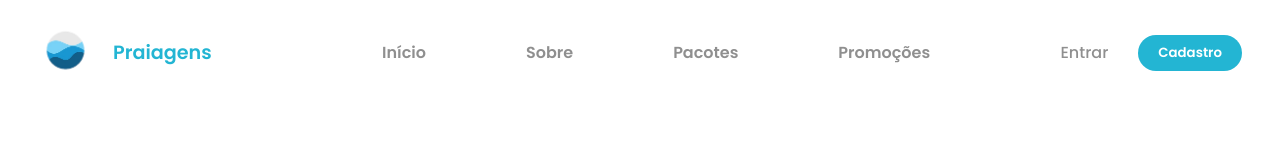
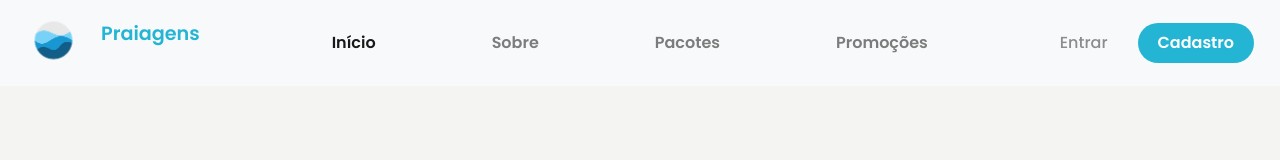
Before and after one commit to pamyszz/praiagens, a plain HTML site: page index.html in a window 1280 px wide. Drawn offline with nearby package versions, Linux system fonts and the light colour scheme.

Commit message:
Ajustei cabeçalho e responsivo hamburguer adicionado

```diff
--- a/css/style.css
+++ b/css/style.css
@@ -14,6 +14,9 @@
     --helvetica-neue-font: "Open Sans", sans-serif;
 }
 
+body{
+    background-color: var(--cor-background);
+}
 nav {
     display: flex;
     justify-content: space-between;
@@ -26,6 +29,7 @@ nav {
     align-items: center;
     font-weight: 600;
     font-size: 1.2rem;
+    margin-right: auto;
 }
 
 #logo-nav img {
@@ -42,14 +46,14 @@ nav {
 ul {
     display: flex;
     list-style-type: none;
+    margin: 0;
+    padding: 0;
+    justify-content: center;
+    flex: 1;
 }
 
 ul li {
-    margin-right: 100px;
-}
-
-ul li:last-child {
-    margin-right: 0;
+    margin: 0 50px;
 }
 
 ul li a {
@@ -67,6 +71,7 @@ ul li a:hover {
 #nav-buttons {
     display: flex;
     align-items: center;
+    margin-left: auto;
 }
 
 #nav-buttons button {
--- a/index.html
+++ b/index.html
@@ -3,28 +3,45 @@
 <head>
     <meta charset="UTF-8">
     <meta name="viewport" content="width=device-width, initial-scale=1.0">
+    <link rel="stylesheet" href="https://stackpath.bootstrapcdn.com/bootstrap/4.5.2/css/bootstrap.min.css">
     <link rel="stylesheet" href="css/style.css">
     <title>Document</title>
 </head>
 <body>
     <header>
-        <nav>
+        <nav class="navbar navbar-expand-lg navbar-light bg-light">
             <div id="logo-nav">
                 <img src="imgs/image-removebg-preview 1.png" alt="">
                 <p>Praiagens</p>
             </div>
-            <ul class="lista-nav">
-                <li><a href="#">Início</a></li>
-                <li><a href="#">Sobre</a></li>
-                <li><a href="#">Pacotes</a></li>
-                <li><a href="#">Promoções</a></li>
-
-            </ul>
-            <div id="nav-buttons">
-                <a href="#">Entrar</a>
-                <button>Cadastro</button>
+            <button class="navbar-toggler" type="button" data-toggle="collapse" data-target="#navbarNav" aria-controls="navbarNav" aria-expanded="false" aria-label="Toggle navigation">
+                <span class="navbar-toggler-icon"></span>
+            </button>
+            <div class="collapse navbar-collapse" id="navbarNav">
+                <ul class="navbar-nav ml-auto">
+                    <li class="nav-item active">
+                        <a class="nav-link" href="#">Início</a>
+                    </li>
+                    <li class="nav-item">
+                        <a class="nav-link" href="#">Sobre</a>
+                    </li>
+                    <li class="nav-item">
+                        <a class="nav-link" href="#">Pacotes</a>
+                    </li>
+                    <li class="nav-item">
+                        <a class="nav-link" href="#">Promoções</a>
+                    </li>
+                </ul>
+                <div id="nav-buttons">
+                    <a href="#">Entrar</a>
+                    <button>Cadastro</button>
+                </div>
             </div>
         </nav>
     </header>
+
+    <script src="https://code.jquery.com/jquery-3.5.1.slim.min.js"></script>
+    <script src="https://cdn.jsdelivr.net/npm/@popperjs/core@2.5.3/dist/umd/popper.min.js"></script>
+    <script src="https://stackpath.bootstrapcdn.com/bootstrap/4.5.2/js/bootstrap.min.js"></script>
 </body>
 </html>
```
